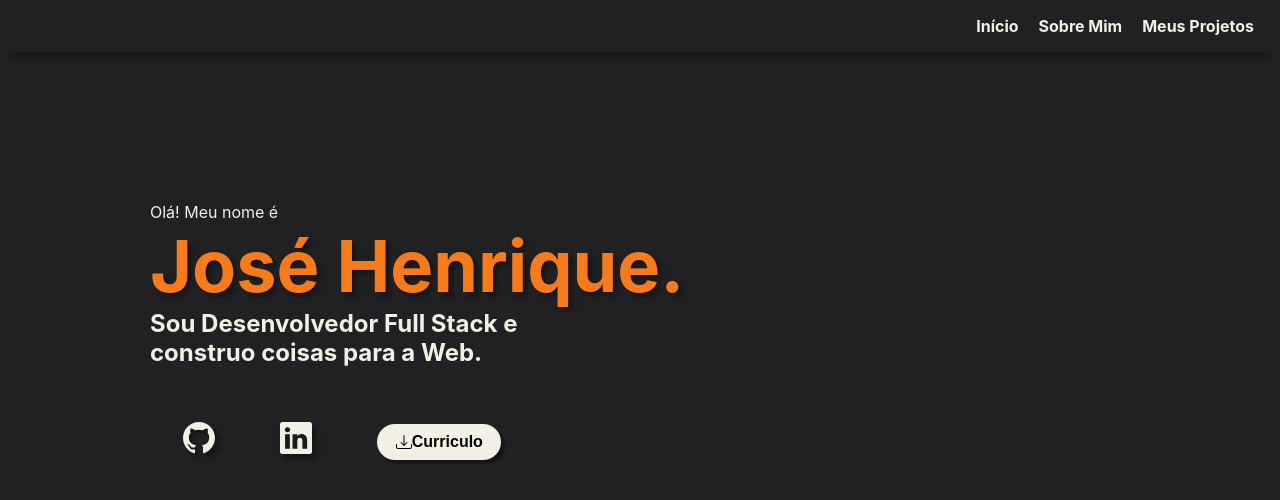
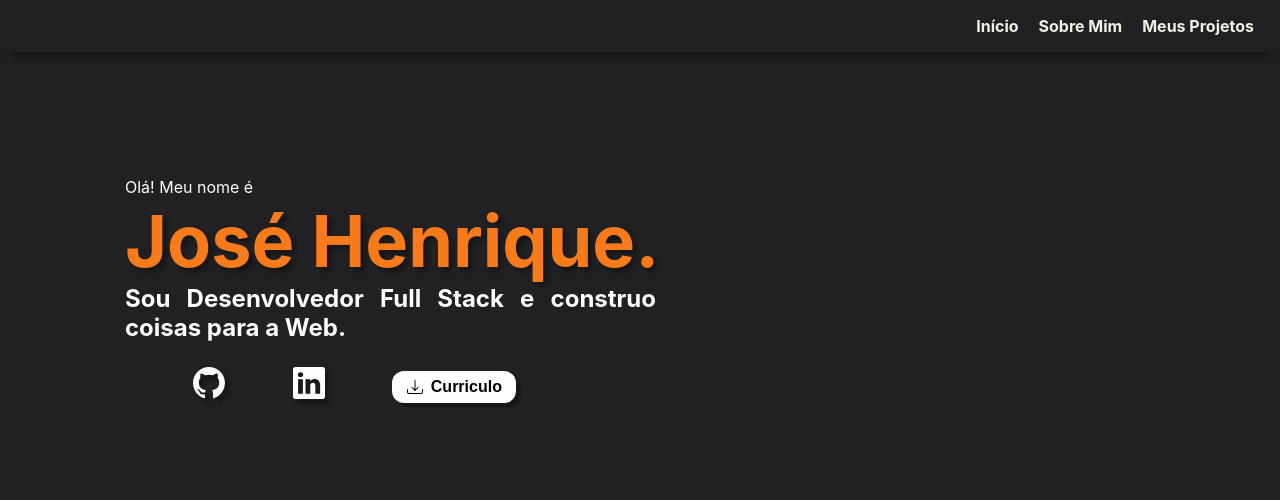
Before and after one commit to josehenriquepg/my-portfolio, a React (Create React App) app: page / in a window 1280 px wide. Shown: the top 500 px of the page. Built offline with nearby package versions, Linux system fonts and the light colour scheme.

Commit message:
style: update

```diff
--- a/src/pages/About/styles.ts
+++ b/src/pages/About/styles.ts
@@ -2,19 +2,18 @@ import styled from 'styled-components';
 
 export const Container = styled.div`
   display: flex;
-  color: #f2f0e5;
+  color: #fffefd;
 `;
 
 export const Main = styled.main`
-  padding: 150px;
-  width: 60%;
+  margin: 125px;
+  max-width: 612px;
   display: flex;
   flex-direction: column;
   border: 1px solid #fff;
 `;
 
 export const Title = styled.h1`
-  padding: 0;
   margin: 0;
   font-size: 72px;
   text-align: left;
@@ -23,15 +22,13 @@ export const Title = styled.h1`
 `;
 
 export const Subtitle = styled.h2`
-  padding: 0;
   margin: 0;
-  text-align: left;
+  text-align: start;
 `;
 
 export const Text = styled.p`
-  padding: 0;
   margin: 0;
-  width: 70%;
+  text-align: justify;
 `;
 
 export const Aside = styled.aside`
@@ -39,7 +36,6 @@ export const Aside = styled.aside`
   justify-content: center;
   align-items: center;
   flex-direction: column;
-  border: 1px solid #fff;
 `;
 
 export const Icons = styled.div`
--- a/src/pages/Home/styles.ts
+++ b/src/pages/Home/styles.ts
@@ -2,12 +2,12 @@ import styled from 'styled-components';
 
 export const Container = styled.div`
   display: flex;
-  color: #f2f0e5;
+  color: #fffefd;
 `;
 
 export const Main = styled.main`
-  padding: 150px;
-  width: 60%;
+  margin: 125px;
+  max-width: 612px;
   display: flex;
   flex-direction: column;
 `;
@@ -22,30 +22,29 @@ export const Title = styled.h1`
 `;
 
 export const Subtitle = styled.h2`
-  padding: 0;
+  padding-right: 81px;
   margin: 0;
-  width: 50%;
-  text-align: left;
+  text-align: justify;
 `;
 
 export const Text = styled.p`
   padding: 0;
   margin: 0;
+  text-align: justify;
 `;
 
 export const Contacts = styled.div`
-  margin-top: 50px;
-  width: 50%;
+  margin-top: 25px;
+  max-width: 459px;
   display: flex;
-  justify-content: space-around;
+  justify-content: space-evenly;
   align-items: center;
 `;
 
 export const SocialMedia = styled.a`
-  margin: 5px 0;
   font-size: 32px;
   text-decoration: none;
-  color: #f2f0e5;
+  color: #fffefd;
   filter: drop-shadow(4px 4px 2px rgba(0,0,0,0.35));
 
   &:hover {
@@ -55,15 +54,15 @@ export const SocialMedia = styled.a`
 
 export const Button = styled.button`
   width: 124px;
-  height: 36px;
+  height: 32px;
   display: flex;
-  justify-content: center;
+  justify-content: space-evenly;
   align-items: center;
   font-size: 16px;
   font-weight: bold;
   border: none;
-  border-radius: 20px;
-  background-color: #f2f0e5;
+  border-radius: 12px;
+  background-color: #fffefd;
   box-shadow: 4px 4px 2px 0 rgba(0,0,0,0.35);
 
   &:hover {
--- a/src/pages/Projects/index.tsx
+++ b/src/pages/Projects/index.tsx
@@ -1,6 +1,10 @@
+import * as C from './styles';
+
 const Projects = () => {
   return (
-    <></>
+    <C.Container>
+      <C.Main></C.Main>
+    </C.Container>
   );
 }
 
--- /dev/null
+++ b/src/pages/Projects/styles.ts
@@ -0,0 +1,39 @@
+import styled from 'styled-components';
+
+export const Container = styled.div`
+  display: flex;
+  color: #fffefd;
+`;
+
+export const Main = styled.main`
+  margin: 125px;
+  display: grid;
+  grid-template-columns: repeat(auto-fit, minmax(300px, 1fr))
+`;
+
+export const Title = styled.h1`
+  padding: 0;
+  margin: 0;
+  font-size: 72px;
+  text-align: left;
+  color: #f87b1b;
+  filter: drop-shadow(4px 4px 2px rgba(0,0,0,0.35));
+`;
+
+export const Subtitle = styled.h2`
+  padding-right: 81px;
+  margin: 0;
+  text-align: justify;
+`;
+
+export const Text = styled.p`
+  padding: 0;
+  margin: 0;
+  text-align: justify;
+`;
+
+export const Article = styled.article`
+  grid-row: span 4;
+  display: grid;
+  grid-template-rows: subgrid;
+`;
```
